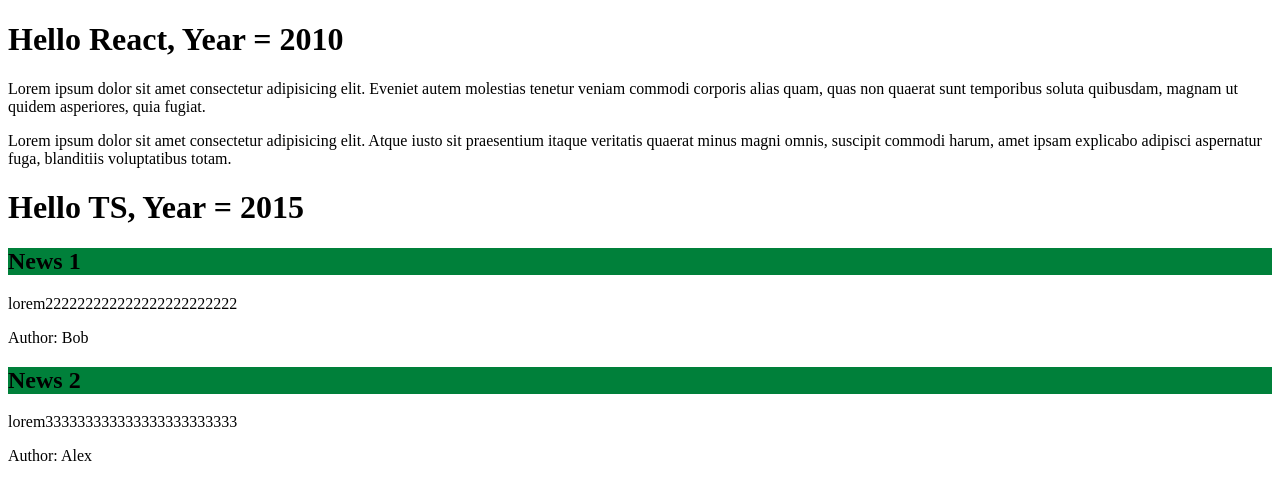
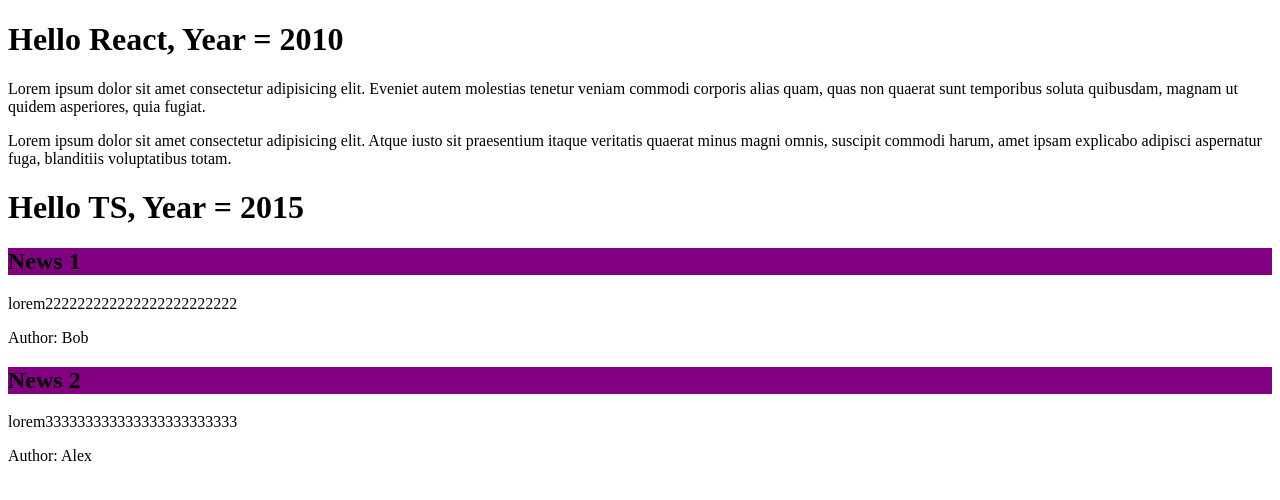
Before and after one commit to Bogdan-1121/react-shop, a React (Create React App) app: page / in a window 1280 px wide. Shown: the top 500 px of the page. Built offline with nearby package versions, Linux system fonts and the light colour scheme.

Commit message:
added sass style

```diff
--- a/src/Article.css
+++ /dev/null
@@ -1,5 +0,0 @@
-.article-title {
-    background-color: rgb(0, 128, 58);
-    color: 'white';
-    padding: '15px';
-}
--- /dev/null
+++ b/src/Article.scss
@@ -0,0 +1,7 @@
+$color-primary: purple;
+
+.article-title {
+    background-color: $color-primary;
+    color: 'white';
+    padding: '15px';
+}
--- a/src/Article.tsx
+++ b/src/Article.tsx
@@ -1,4 +1,4 @@
-import './Article.css'
+import './Article.scss'
 
 type Props = {
     title: string
```
